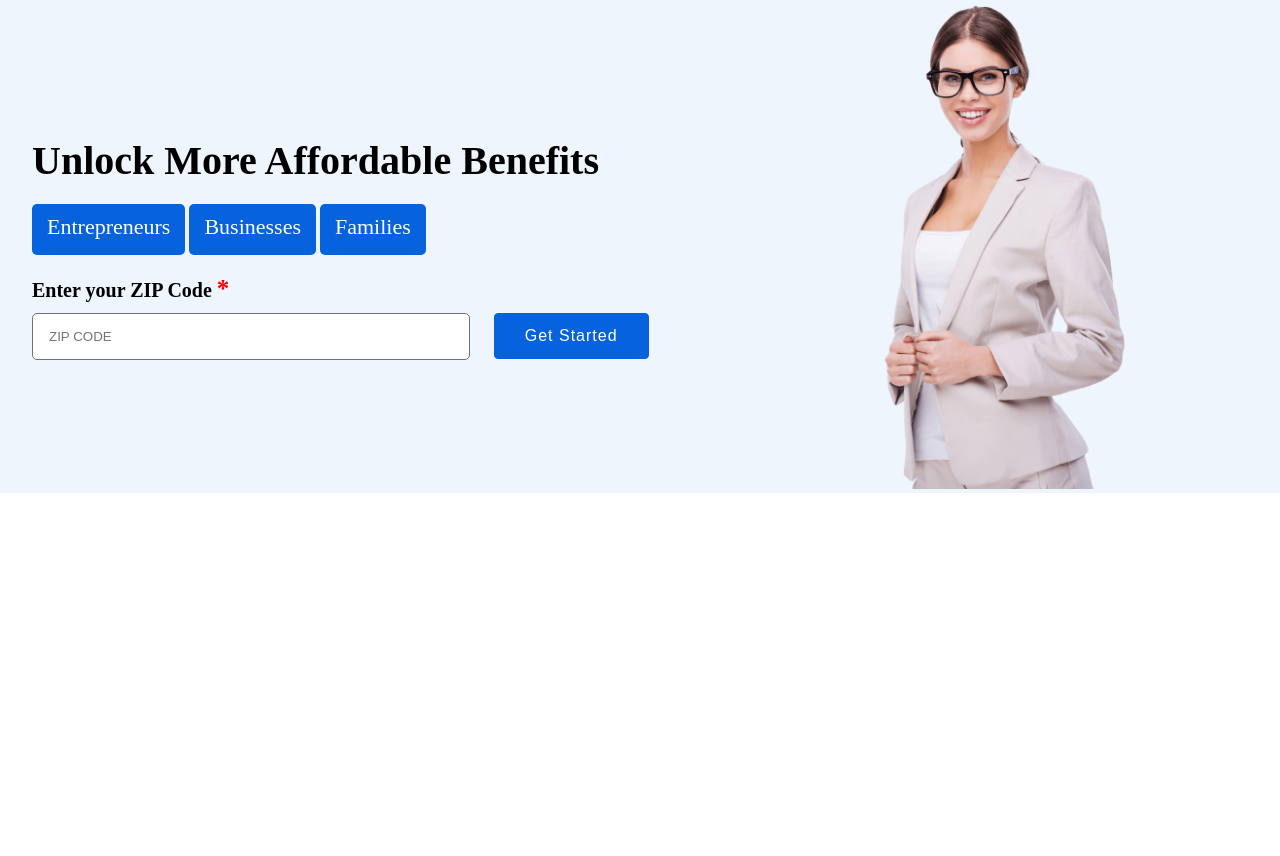
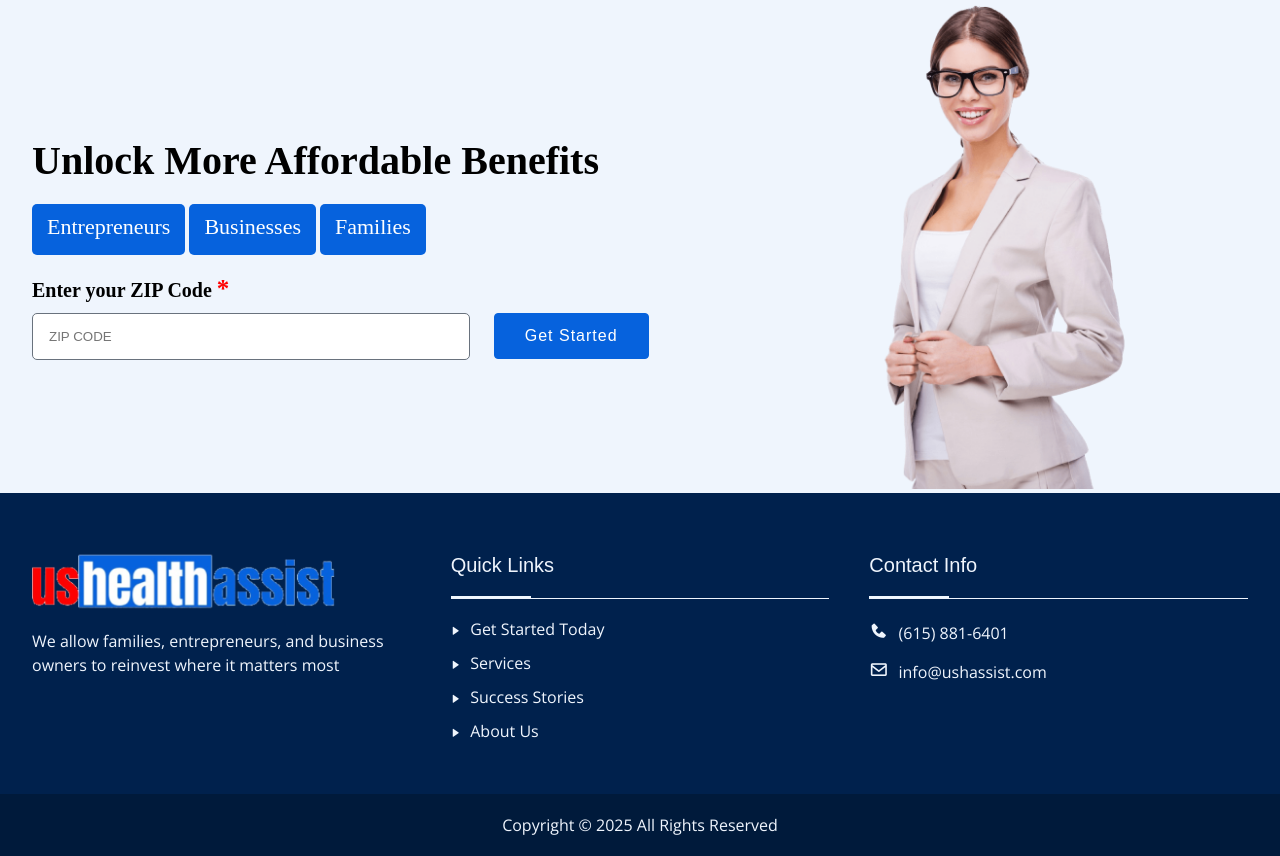
Before and after one commit to noor2367/fourth-responsive-project, a plain HTML site: page index.html in a window 1280 px wide. Shown: the part 391-1247 px from the top of the page. Before the commit the page ends 884 px from the top, so only its background shows below. Drawn offline with nearby package versions, Linux system fonts and the light colour scheme.

Commit message:
footer section added

```diff
--- a/index.css
+++ b/index.css
@@ -1,3 +1,8 @@
+
+@import url('https://fonts.googleapis.com/css2?family=Open+Sans:ital,wght@0,300..800;1,300..800&display=swap');
+
+
+
 
 *{
     margin: 0%;
@@ -121,6 +126,95 @@
     font-size:16px;
     letter-spacing: 1px;
 }
+.footer-section{
+    background: #00214d;
+    padding:60px 0px 0px;
+    color: #eff5fd;
+}
+.footer-container{
+    display: grid;
+    grid-template-columns: repeat(auto-fit, minmax(300px, 1fr));
+    gap: 40px;
+    margin-bottom: 40px;
+}
+
+.footer-logo{
+    width: 80%;
+    display: block;
+    object-fit:contain;
+    object-position:top;
+    margin-bottom: 20px;
+}
+.footer-coloumn p{
+    font-size:16px;
+    line-height: 1.5em;
+    font-family: "Open Sans", sans-serif;
+
+}
+.footer-coloumn h6{
+    font-size: 20px;
+    line-height:1.25em;
+    font-weight: 400;
+    font-family: "Oswald", sans-serif;
+    margin-bottom:40px;
+    position: relative;
+}
+.footer-coloumn h6::after{
+    content: "";
+    width: 100%;
+    height:0.2px;
+    display: block;
+    background-color: #eff5fd;
+    position: absolute;
+    left:0px;
+    bottom: -20px;
+}
+.footer-coloumn h6::before{
+    content: "";
+    width: 80px;
+    height: 2px;
+    display: block;
+    background-color: aliceblue;
+    position: absolute;
+    left: 0%;
+    bottom: -20px;
+
+}
+.footer-link ul li{
+    list-style: none;
+    margin-bottom: 12px;
+}
+.footer-link ul li a{
+    text-decoration: none;
+    color: #eff5fd;
+    font-family: "Open Sans", sans-serif;
+}
+.quick-icons{
+    margin-right:10px;
+    font-size: 0.6rem;
+}
+
+.contact-info ul li{
+    list-style: none;
+    margin-bottom: 12px;
+}
+.contact-info ul li a{
+    text-decoration: none;
+    color: #eff5fd;
+    font-family:"Open Sans", sans-serif;
+}
+.contact-icons{
+    margin-right: 10px;
+    font-size: 1.2rem;
+}
+.footer-bottom{
+    background-color: #001a3b;
+    padding: 20px;
+    text-align: center;
+    font-family:"Open Sans", sans-serif ;
+    font-size: 16px;
+}
+
 
 @media screen and (max-width:991px){
     .header-img{
--- a/index.html
+++ b/index.html
@@ -6,6 +6,7 @@
     <title>Fourth Project</title>
     <link rel="stylesheet" href="index.css">
     <link href='https://unpkg.com/boxicons@2.1.4/css/boxicons.min.css' rel='stylesheet'>
+
 </head>
 <body>
     <!-- header section start here -->
@@ -45,6 +46,44 @@
          </div>
          <!-- hero section end here -->
      </main>
+     <!-- start footer section here -->
+     <footer class="footer-section">
+        <div class="footer-container wrapper">
+            <!-- first coloumn -->
+            <div class="footer-coloumn">
+                <img class="footer-logo" src="US-Health-Assist-logo.png" alt="logo">
+                <p>We allow families, entrepreneurs, and business owners to reinvest where it matters most</p>
+            </div>
+            <!-- second-coloumn -->
+            <div class="footer-coloumn">
+                <h6>Quick Links</h6>
+                    <div class="footer-link">
+                        <ul>
+                            <li><a href="#"><span class="quick-icons"><i class='bx bxs-right-arrow'></i></span>Get Started Today</a></li>
+                            <li><a href="#"><span class="quick-icons"><i class='bx bxs-right-arrow'></i></span>Services</a></li>
+                            <li><a href="#"><span class="quick-icons"><i class='bx bxs-right-arrow'></i></span>Success Stories</a></li>
+                            <li><a href="#"><span class="quick-icons"><i class='bx bxs-right-arrow'></i></span>About Us</a></li>
+                        </ul>
+                    </div>
+            </div>
+            <!-- third coloumn -->
+            <div class="footer-coloumn">
+               <h6>Contact Info</h6>
+               <div class="contact-info">
+                <ul>
+                    <li><a href="#"><span class="contact-icons"><i class='bx bxs-phone'></i></span>(615) 881-6401</a></li>
+                    <li><a href="#"><span class="contact-icons"><i class='bx bx-envelope'></i></span>info@ushassist.com</a></li>
+                </ul>
+               </div>
+            </div>
+        </div>
+       <div class="footer-bottom">
+        <p>Copyright © 2025 All Rights Reserved</p>
+       </div>
+
+     </footer>
+     <!-- end footer section here -->
+
 
      <script src="index.js"></script>
 </body>
```
Also changed, not shown: US-Health-Assist-logo-b.png (added), US-Health-Assist-logo.png (added).
